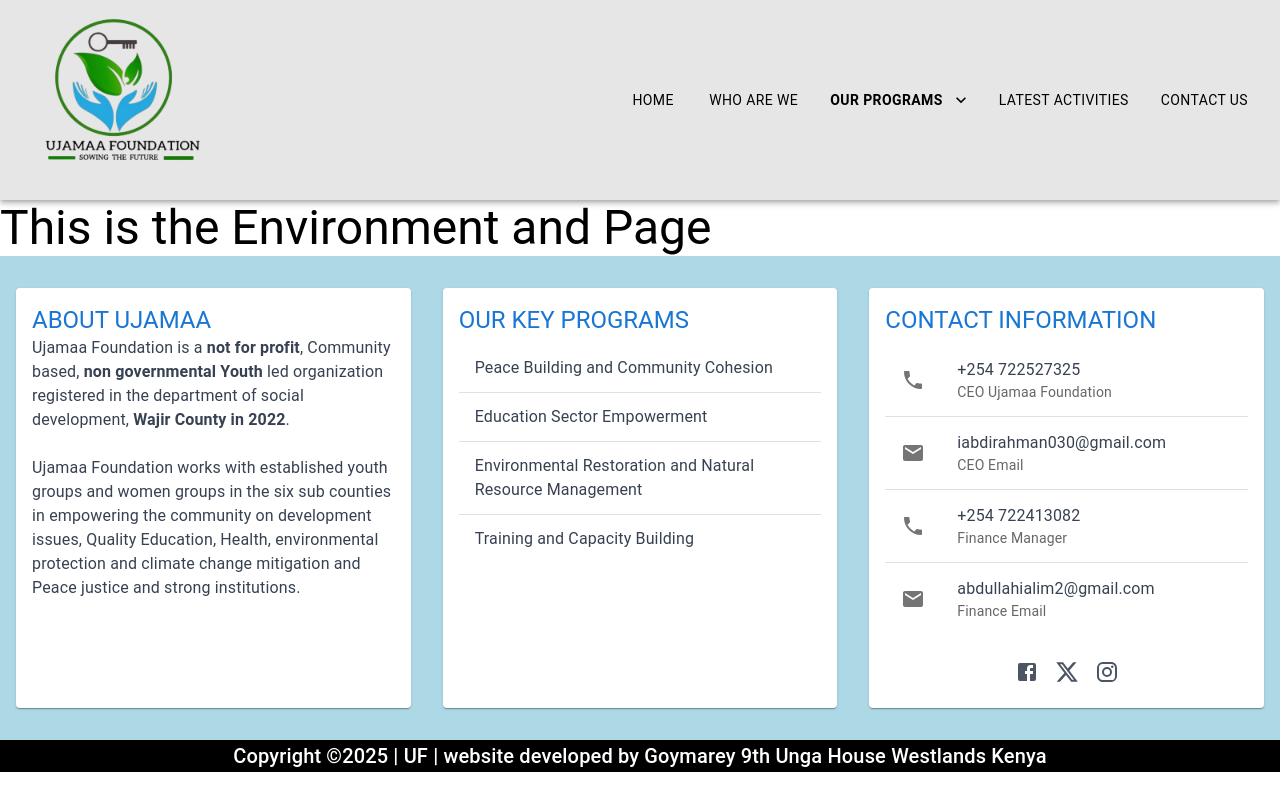
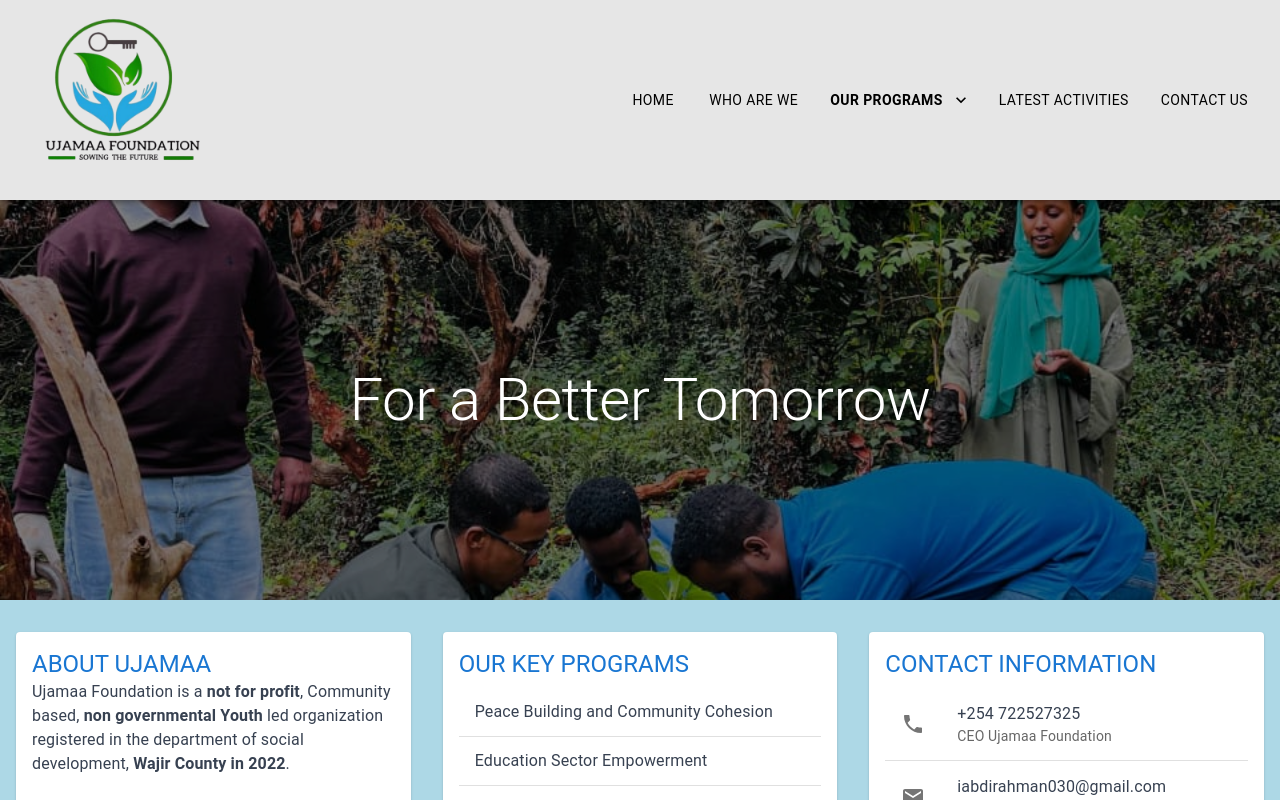
Before and after one commit to ahmednule/Ujamaa-Foundation, a Next.js app: page /our-programs/environment-restoration in a window 1280 px wide. Shown: the top 800 px of the page. Built offline with nearby package versions, Linux system fonts and the light colour scheme.

Commit message:
feature: inside the environment page added the carosel with a backimage which rep people planting trees to keep the envronment better

```diff
--- a/src/app/our-programs/environment-restoration/page.tsx
+++ b/src/app/our-programs/environment-restoration/page.tsx
@@ -1,9 +1,14 @@
 "use client"
-import { Typography } from "@mui/material"
+
+import ReusableCarosel from "@components/components/ui/ReusableCarosel"
+
 export default function environmentRestoration(){
     return(
         <div>
-            <Typography variant="h3">This is the Environment and Page</Typography>
+          <ReusableCarosel
+          image="image15.jpg"
+          heading="For a Better Tomorrow"
+          />
         </div>
     )
 }
```
Also changed, not shown: public/image15.jpg (added).
